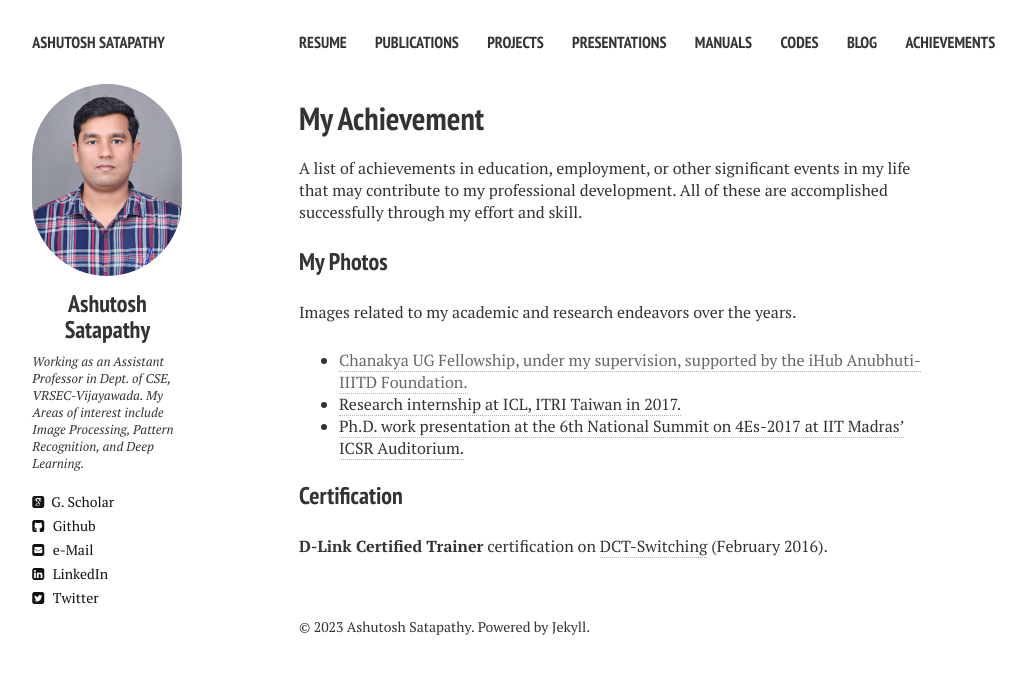
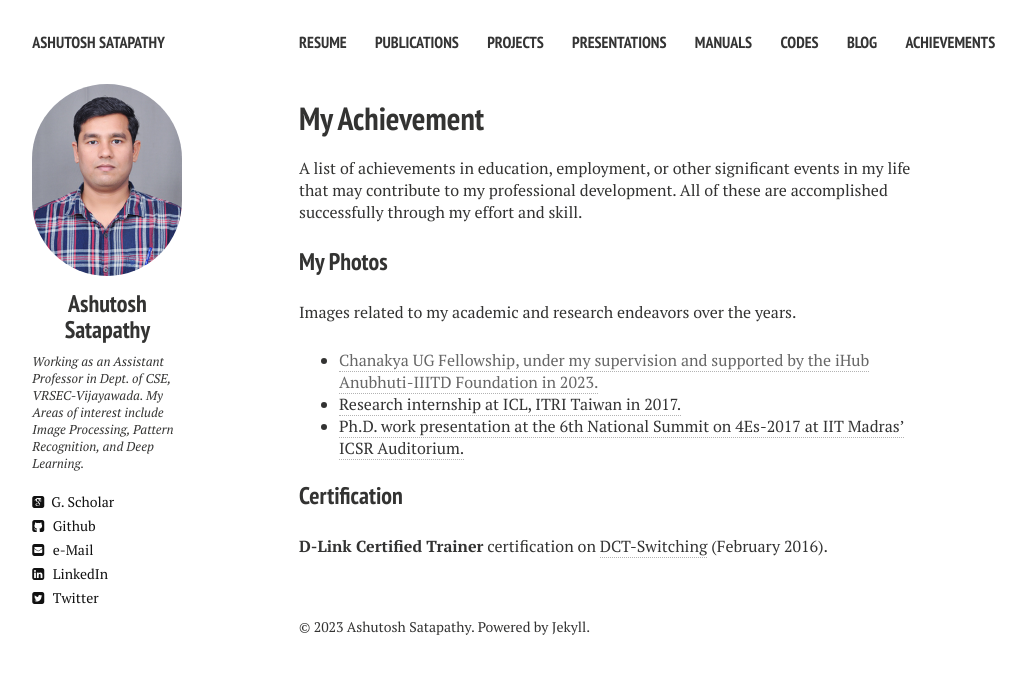
Before and after one commit to ashutoshsatapathy1990/ashutoshsatapathy1990.github.io, a Jekyll site: the page built from achievement.md, in a window 1280 px wide. Shown: the top 674 px of the page, without its empty margins (21-1047 px from the left). Built offline with Jekyll 4.4.1, drawn with Linux system fonts in a browser that asks for light colours; nearby versions of some CDN libraries.

Commit message:
Update achievement.md

```diff
--- a/achievement.md
+++ b/achievement.md
@@ -13,7 +13,7 @@ A list of achievements in education, employment, or other significant events in
 
 Images related to my academic and research endeavors over the years.
 
-* [Chanakya UG Fellowship, under my supervision, supported by the iHub Anubhuti-IIITD Foundation.]()
+* [Chanakya UG Fellowship, under my supervision and supported by the iHub Anubhuti-IIITD Foundation in 2023.]()
 * [Research internship at ICL, ITRI Taiwan in 2017.](https://www.dropbox.com/s/ww8aolzlhbj0qb9/ITRI%20internship.JPG?dl=0)
 * [Ph.D. work presentation at the 6th National Summit on 4Es-2017 at IIT Madras' ICSR Auditorium.](https://www.dropbox.com/s/u4l64msptgouknm/4E%20submmit%202017.jpg?dl=0)
 
```
